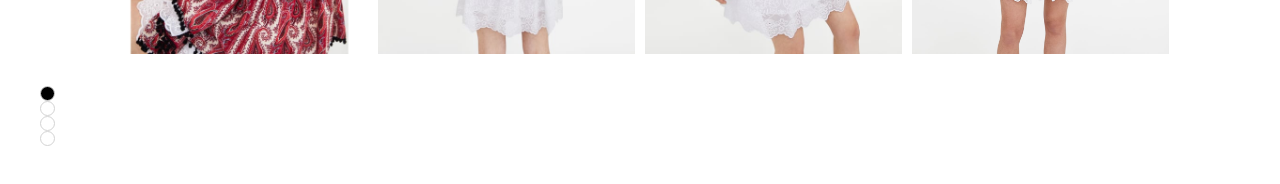
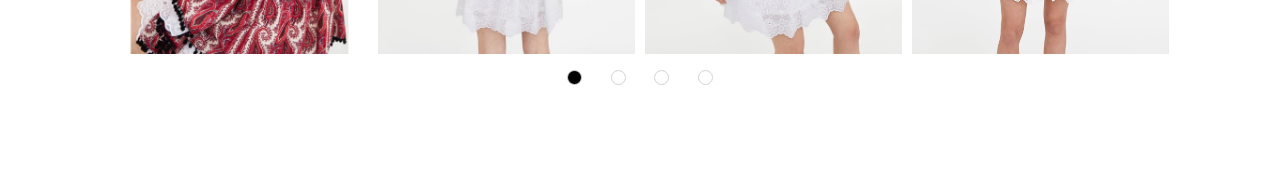
Before and after one commit to coreyladovsky/Carousel, a React (Create React App) app: page / in a window 1280 px wide. Shown: the part 400-584 px from the top of the page. Built offline with nearby package versions, Linux system fonts and the light colour scheme.

Commit message:
animation inside div to slide,in only on load

```diff
--- a/src/components/carousel.js
+++ b/src/components/carousel.js
@@ -2,7 +2,7 @@ import React from "react";
 import { pictures } from "../imports/imports.js";
 import CarouselList from "./carousel_list.js";
 import "../css/carousel.css";
-import $ from 'jquery';
+import $ from "jquery";
 
 class Carousel extends React.Component {
   constructor() {
@@ -17,15 +17,18 @@ class Carousel extends React.Component {
   }
 
   setPhoto(e) {
-    if (e.target.attributes.value.value) {
-      $(".checked").removeClass("checked").addClass("radio");
-        $(e.target).addClass("checked");
+    if (e.target.attributes.value) {
+      $(".checked")
+        .removeClass("checked")
+        .addClass("radio");
+      $(e.target).addClass("checked");
       let nextPage = parseInt(e.target.attributes.value.value);
       this.setState({ currentPage: nextPage });
     }
   }
 
   nextPhotos() {
+    $("photo-ul").addClass("slide-left")
     this.setState({
       currentPage: (this.state.currentPage + 1) % this.pics.length
     });
@@ -49,30 +52,40 @@ class Carousel extends React.Component {
           <div className="scroll-arrow" onClick={this.lastPhotos}>
             <i className="far fa fa-angle-left angles" />
           </div>
-          <CarouselList pics={this.pics[this.state.currentPage]} />
+          <CarouselList pics={this.pics[this.state.currentPage]} className="no-animation" />
           <div className="scroll-arrow" onClick={this.nextPhotos}>
             <i className="far fa fa-angle-right angles" />
           </div>
         </div>
-        <ul className="radio-container" onClick={this.setPhoto}>
-
+        <div className="radio-containter-master">
+          <ul className="radio-container" onClick={this.setPhoto}>
             <div
               value="0"
-              className={this.state.currentPage === 0 ? "radio checked" : "radio"}
-            ></div>
+              className={
+                this.state.currentPage === 0 ? "radio checked" : "radio"
+              }
+            />
 
             <div
               value="1"
-              className={this.state.currentPage === 1 ? "radio checked" : "radio"}
-            ></div>
+              className={
+                this.state.currentPage === 1 ? "radio checked" : "radio"
+              }
+            />
             <div
               value="2"
-              className={this.state.currentPage === 2 ? "radio checked" : "radio"}
-            ></div>
+              className={
+                this.state.currentPage === 2 ? "radio checked" : "radio"
+              }
+            />
             <div
               value="3"
-              className={this.state.currentPage === 3 ? "radio checked" : "radio"}
-            ></div>        </ul>
+              className={
+                this.state.currentPage === 3 ? "radio checked" : "radio"
+              }
+            />
+          </ul>
+        </div>
       </div>
     );
   }
--- a/src/css/carousel.css
+++ b/src/css/carousel.css
@@ -21,21 +21,17 @@
   display: table-cell;
   vertical-align: middle;
 }
-.input-container input {
-  /* opacity: 0; */
-  cursor: pointer;
+.radio-containter-master {
+  width: 1218px;
+  margin: auto;
 }
 
-.input-container:checked {
-  background-color: black;
-}
-
-.input-container {
-  height: 15px;
-  width: 15px;
-  border-radius: 50%;
-  border: 1px solid lightgray;
-  tranform: scale(0.9);
+.radio-container {
+  display: flex;
+  justify-content: space-between;
+  width: 146px;
+  margin: auto;
+  -webkit-padding-start: 0;
 }
 
 .radio {
--- a/src/css/carousel_list.css
+++ b/src/css/carousel_list.css
@@ -15,4 +15,47 @@
   display: flex;
   justify-content: space-between;
   max-width: 1117px;
+  position: relative;
+  overflow: hidden;
 }
+
+@keyframes rightSlideIn {
+  0% {
+    margin-left: 100%;
+  }
+  100% {
+    margin-left: 0%;
+  }
+}
+
+@keyframes rightSlideOut {
+  0% {
+    margin-left: 100%;
+  }
+  100% {
+    margin-left: 0%;
+  }
+}
+
+@keyframes leftSlideIn {
+  0% {
+    margin-left: 100%;
+  }
+  100% {
+    margin-left: 0%;
+  }
+}
+
+@keyframes leftSlideOut {
+  0% {
+    margin-left: 100%;
+  }
+  100% {
+    margin-left: 0%;
+  }
+}
+
+.photo-ul {
+  animation-duration: .5s;
+  animation-name: rightSlide;
+}
```
